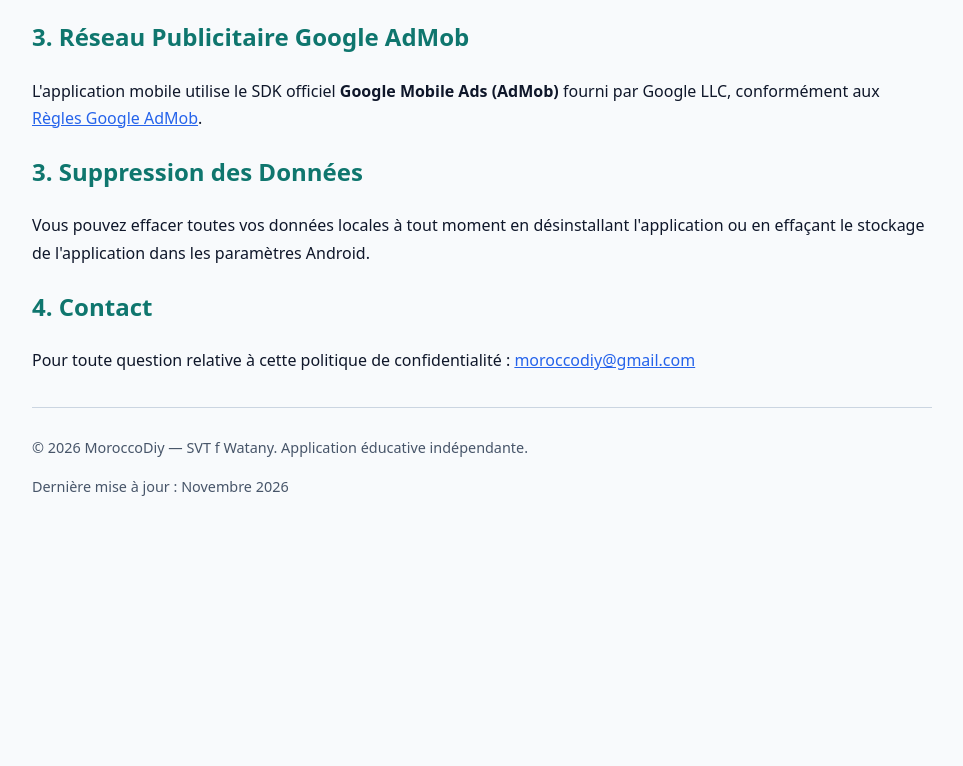
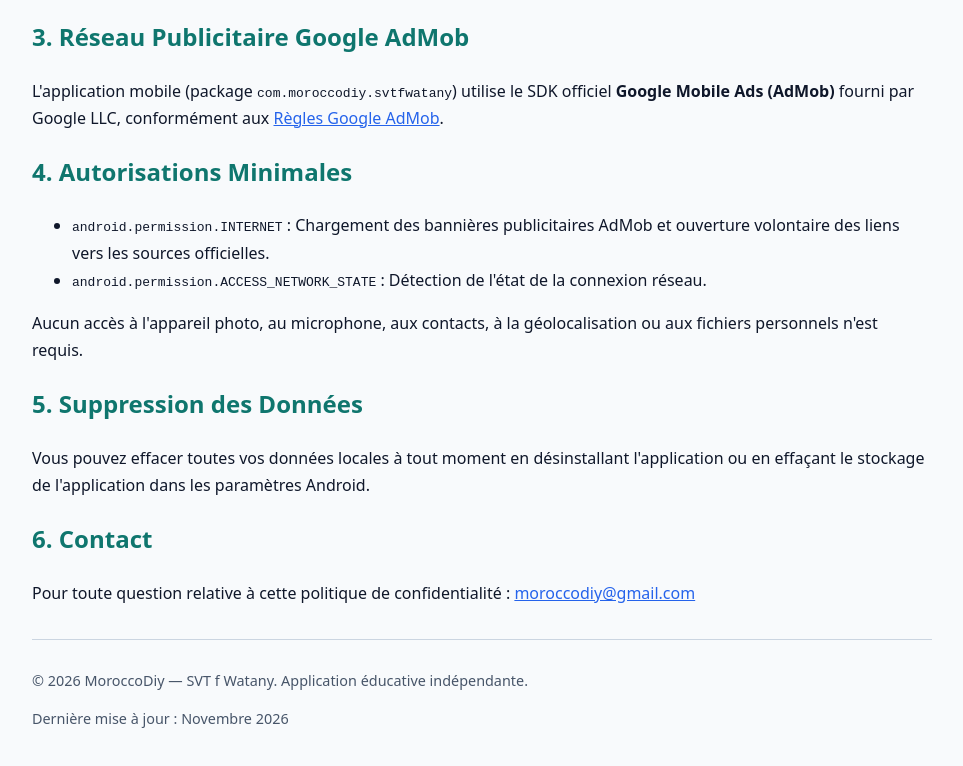
Before and after one commit to ABOURAYAN2019/mypolicy, a website: page svt_watany_privacy.html in a window 1280 px wide. Shown: the part 1003-1769 px from the top of the page, without its empty margins (158-1121 px from the left). Before the commit the page ends 1537 px from the top, so only its background shows below. Drawn offline with Linux system fonts and the light colour scheme.

Commit message:
Polish SVT f Watany privacy policy permissions and numbering

```diff
--- a/svt_watany_privacy.html
+++ b/svt_watany_privacy.html
@@ -100,15 +100,22 @@
 
     <h2>3. Réseau Publicitaire Google AdMob</h2>
     <p>
-        L'application mobile utilise le SDK officiel <strong>Google Mobile Ads (AdMob)</strong> fourni par Google LLC, conformément aux <a href="https://support.google.com/admob/answer/6128543?hl=fr" target="_blank" rel="noopener">Règles Google AdMob</a>.
+        L'application mobile (package <code>com.moroccodiy.svtfwatany</code>) utilise le SDK officiel <strong>Google Mobile Ads (AdMob)</strong> fourni par Google LLC, conformément aux <a href="https://support.google.com/admob/answer/6128543?hl=fr" target="_blank" rel="noopener">Règles Google AdMob</a>.
     </p>
 
-    <h2>3. Suppression des Données</h2>
+    <h2>4. Autorisations Minimales</h2>
+    <ul>
+        <li><code>android.permission.INTERNET</code> : Chargement des bannières publicitaires AdMob et ouverture volontaire des liens vers les sources officielles.</li>
+        <li><code>android.permission.ACCESS_NETWORK_STATE</code> : Détection de l'état de la connexion réseau.</li>
+    </ul>
+    <p>Aucun accès à l'appareil photo, au microphone, aux contacts, à la géolocalisation ou aux fichiers personnels n'est requis.</p>
+
+    <h2>5. Suppression des Données</h2>
     <p>
         Vous pouvez effacer toutes vos données locales à tout moment en désinstallant l'application ou en effaçant le stockage de l'application dans les paramètres Android.
     </p>
 
-    <h2>4. Contact</h2>
+    <h2>6. Contact</h2>
     <p>
         Pour toute question relative à cette politique de confidentialité : <a href="mailto:moroccodiy@gmail.com">moroccodiy@gmail.com</a>
     </p>
```
